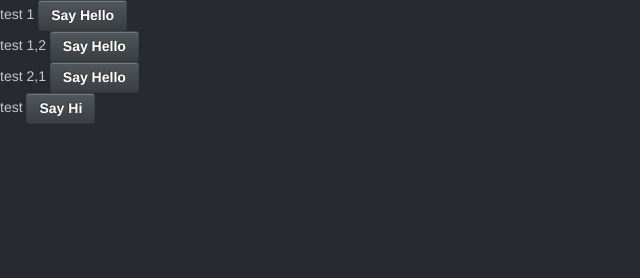
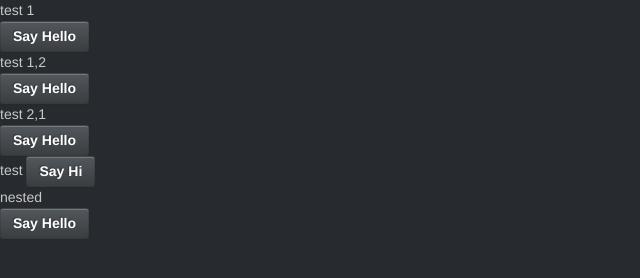
Before and after one commit to moonrise/angsb, a website: page joe-eames-fundamentals/app/DirectiveController.html in a window 1280 px wide. Shown: the whole page, without its empty margins (0-640 px from the left). Drawn offline with Linux system fonts and the light colour scheme.

Commit message:
nested directive with require carret prefix and transclusion

```diff
--- a/joe-eames-fundamentals/app/DirectiveController.html
+++ b/joe-eames-fundamentals/app/DirectiveController.html
@@ -24,6 +24,12 @@
         <greetings2 ctrl="greetings" addx/>
     </div>
 
+    <div>nested
+        <greetings add1>
+            <div add1 add2/>
+        </greetings>
+    </div>
+
     <script src="./lib/jquery.min.js"></script>
     <script src="./lib/underscore-1.4.4.min.js"></script>
     <script src="./lib/bootstrap.min.js"></script>
--- a/joe-eames-fundamentals/app/js/directives/greetings.js
+++ b/joe-eames-fundamentals/app/js/directives/greetings.js
@@ -20,8 +20,10 @@ eventsApp.directive("greetings", function () {
         restrict: 'E',
         replace: true,
         priority: -1,
-        template: "<button class='btn' ng-click='sayHello()'>Say Hello</button>",
+        //template: "<button class='btn' ng-click='sayHello()'>Say Hello</button>",
+        template: "<div><button class='btn' ng-click='sayHello()'>Say Hello</button><div ng-transclude></div></div>",
         scope: {},
+        transclude: true,
         controller: function($scope) {
             var stuff = [];
 
@@ -47,9 +49,9 @@ eventsApp.directive("greetings", function () {
 }).directive("add1", function() {
     return {
         restrict: 'A',
-        require: 'greetings',
+        require: '^greetings',
         priority: -1,
-        terminal: true,
+        //terminal: true,
         link: function(scope, element, attrs, controller) {
             controller.add("1");
         }
@@ -57,7 +59,7 @@ eventsApp.directive("greetings", function () {
 }).directive("add2", function() {
     return {
         restrict: 'A',
-        require: 'greetings',
+        require: '^greetings',
         priority: -2,
         link: function(scope, element, attrs, controller) {
             controller.add("2");
```
